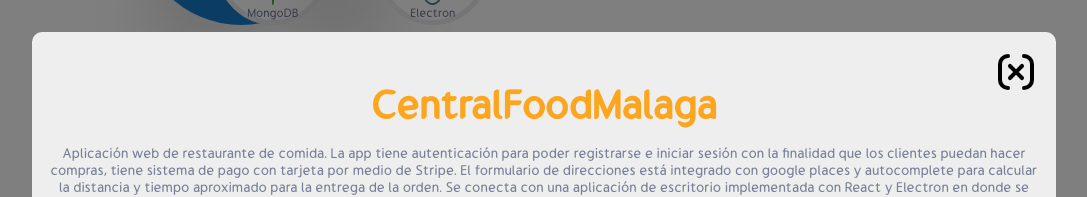
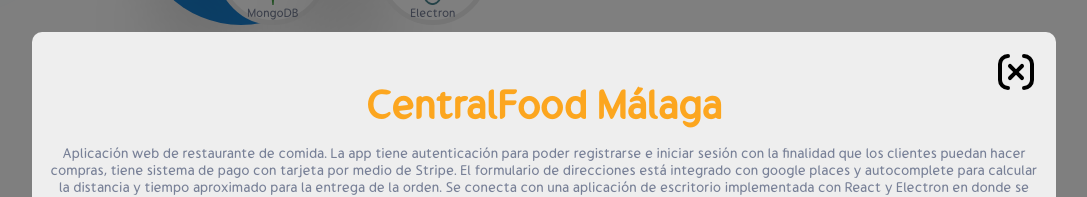
Before and after one commit to cjdev544/next13-portfolio, a Next.js app: page / in a window 1280 px wide. Both pictures are taken after a click on the button 401 px from the left and 399 px from the top of the page. Shown: the top 197 px of the page, without its empty margins (96-1183 px from the left). Built offline with nearby package versions, Linux system fonts and the light colour scheme.

Commit message:
change centralfood málaga word

```diff
--- a/src/components/Projects/components/Project1.jsx
+++ b/src/components/Projects/components/Project1.jsx
@@ -20,7 +20,7 @@ export default function Project1() {
 
   return (
     <div className='project'>
-      <h2>CentralFoodMalaga</h2>
+      <h2>CentralFood Málaga</h2>
       <p>
         Aplicación web de restaurante de comida. La app tiene autenticación para
         poder registrarse e iniciar sesión con la finalidad que los clientes
```
